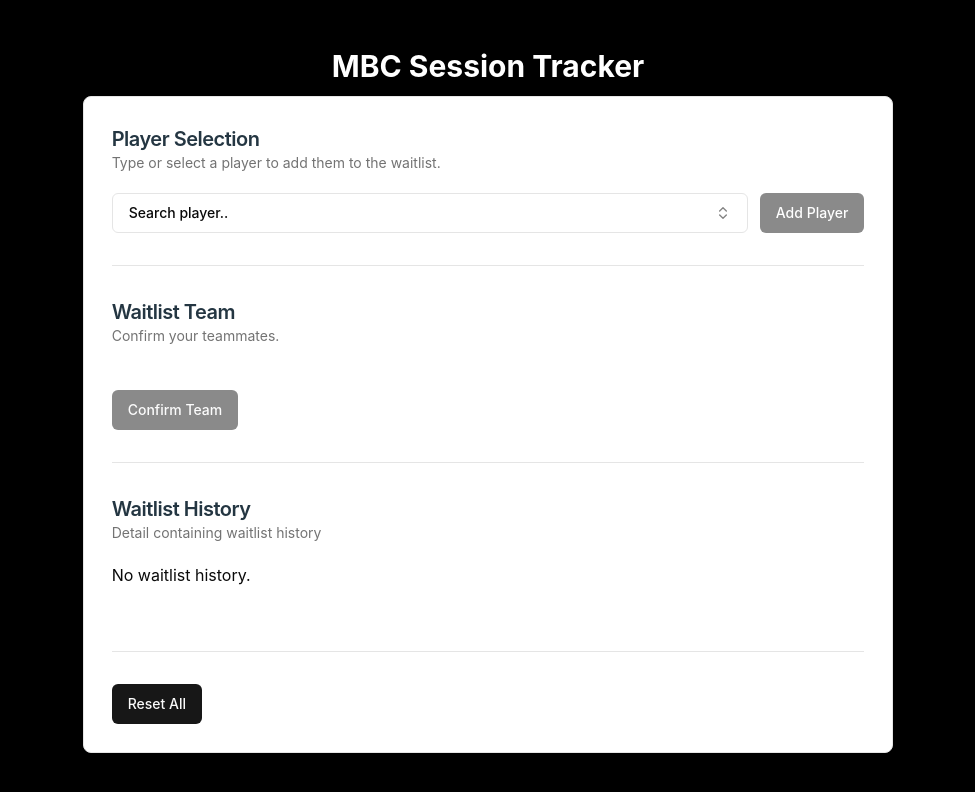
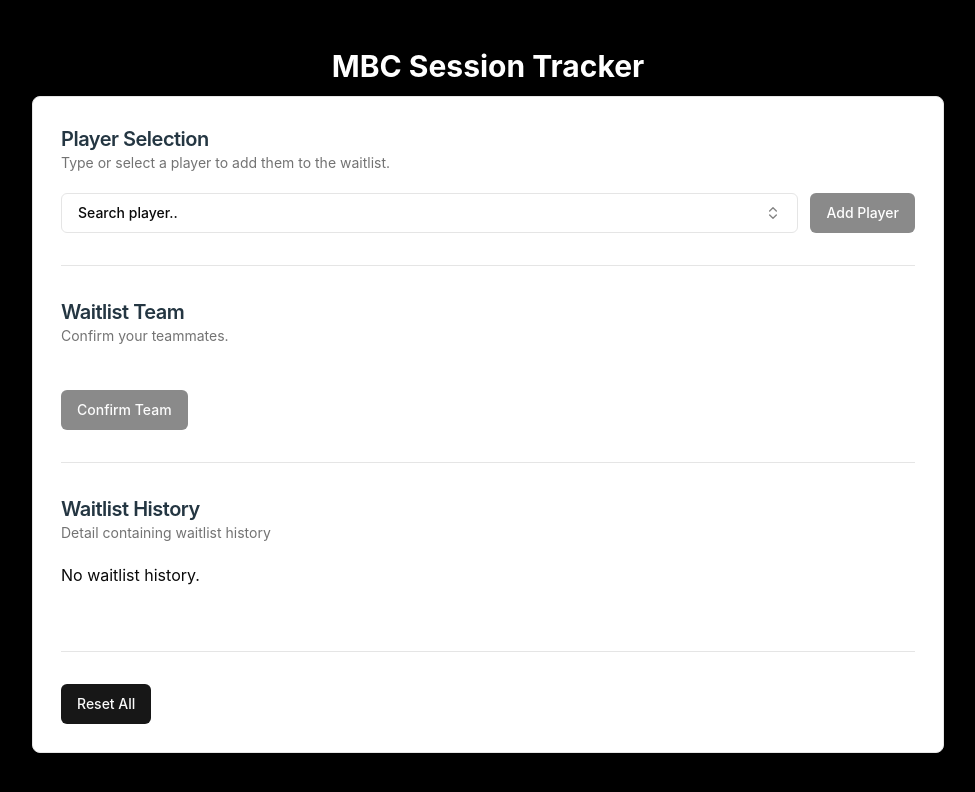
Before and after one commit to hiftikh/mbc_session_tracker, a React (Vite) app: page / in a window 1280 px wide. Shown: the top 792 px of the page, without its empty margins (152-1127 px from the left). Built offline with nearby package versions, Linux system fonts and the light colour scheme.

Commit message:
fixed mobile view

```diff
--- a/src/App.tsx
+++ b/src/App.tsx
@@ -10,7 +10,7 @@ function App() {
   return (
     <>
       <div className="flex min-h-full flex-1 flex-col justify-center px-6 py-12 lg:px-8 bg-black">
-        <div className="sm:mx-auto sm:w-8/12 ">
+        <div className="mx-auto w-full md:w-9/12 ">
           <h1 className="text-center text-3xl font-bold text-white mb-3">
             MBC Session Tracker
           </h1>
```
